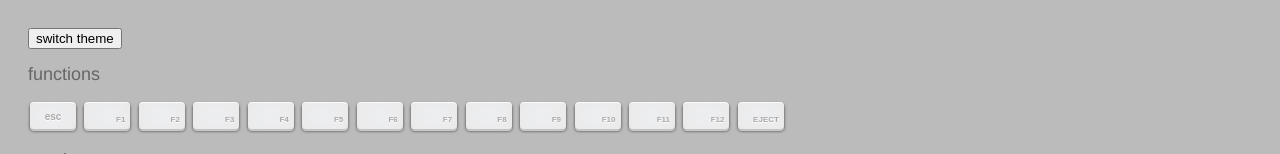
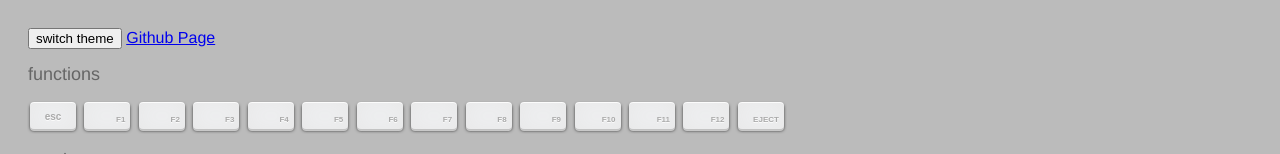
Before and after one commit to monsterbrain/keyboard-keys, a website: page index.html in a window 1280 px wide. Shown: the top 154 px of the page. Drawn offline with Linux system fonts and the light colour scheme.

Commit message:
Update index.html
- added github page link

```diff
--- a/index.html
+++ b/index.html
@@ -24,6 +24,7 @@
   <body>
     <div>
       <button>switch theme</button>
+      <a href="https://github.com/monsterbrain/keyboard-keys">Github Page</a>
     </div>
     <div class="section">
       <h2>functions</h2>
```
